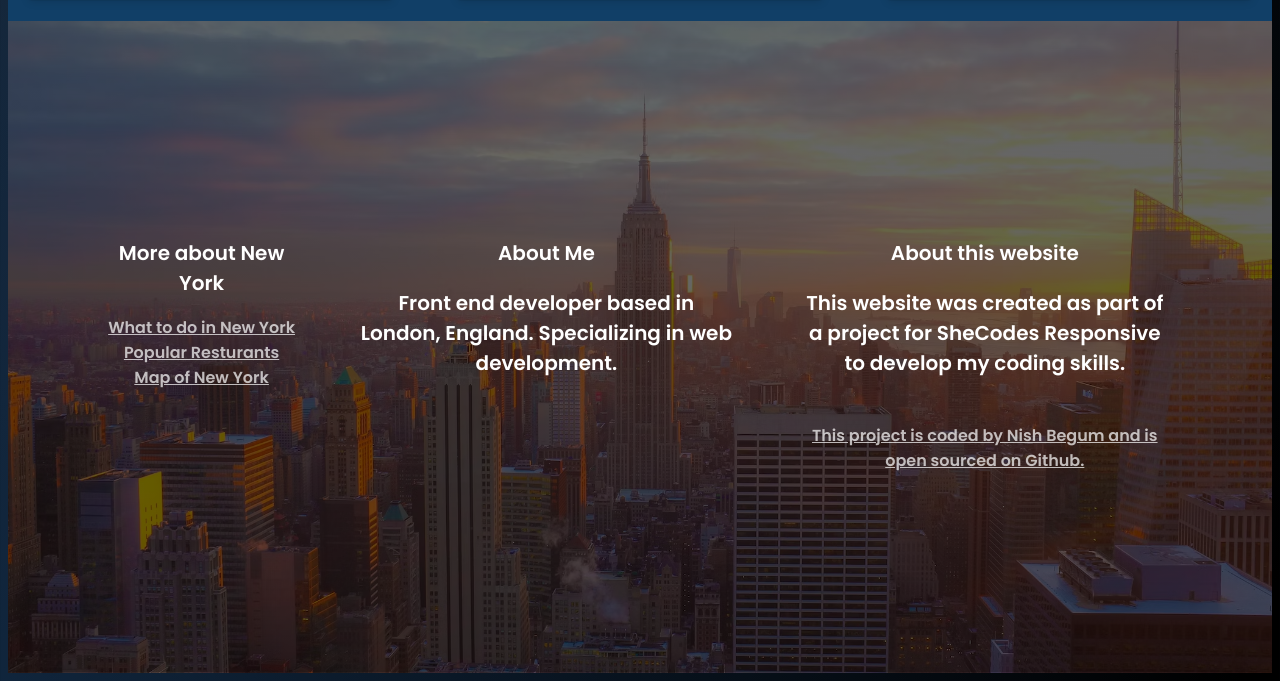
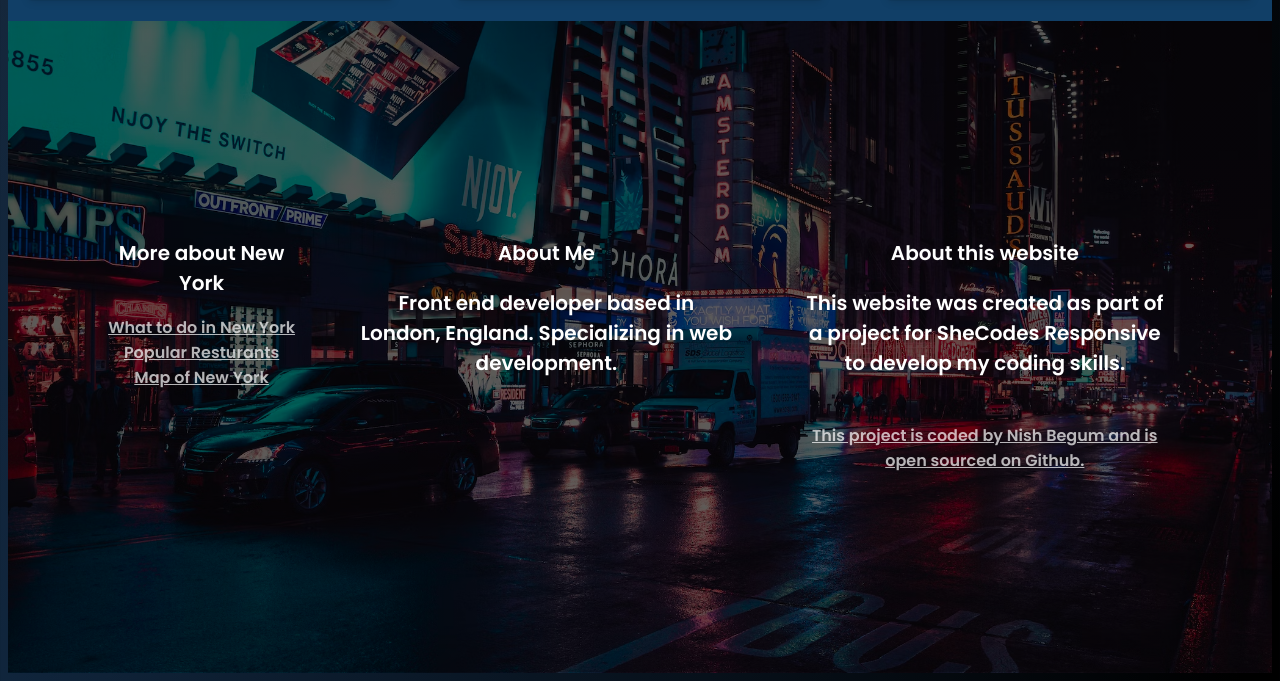
Before and after one commit to N1sh97/Travel-Project, a plain HTML site: page index.html in a window 1280 px wide. Shown: the part 3101-3782 px from the top of the page. Drawn offline with Linux system fonts and the light colour scheme; a script that the page names is missing.

Commit message:
added new image to folder

```diff
--- a/src/style.css
+++ b/src/style.css
@@ -115,7 +115,7 @@ footer {
   max-width: 1500px;
   margin: 0 auto;
   background-image: linear-gradient(rgba(0, 0, 0, 0.6), rgba(0, 0, 0, 0.6)),
-    url("/images/morning.jpeg");
+    url("/images/nyc-2.jpeg");
   background-size: cover;
   background-position: center;
   background-repeat: no-repeat;
```
Also changed, not shown: images/nyc-2.jpeg (added).
